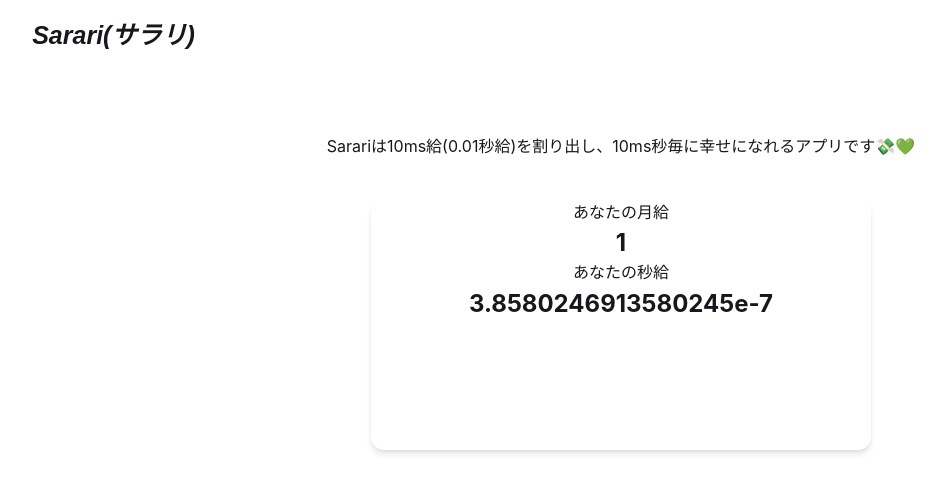
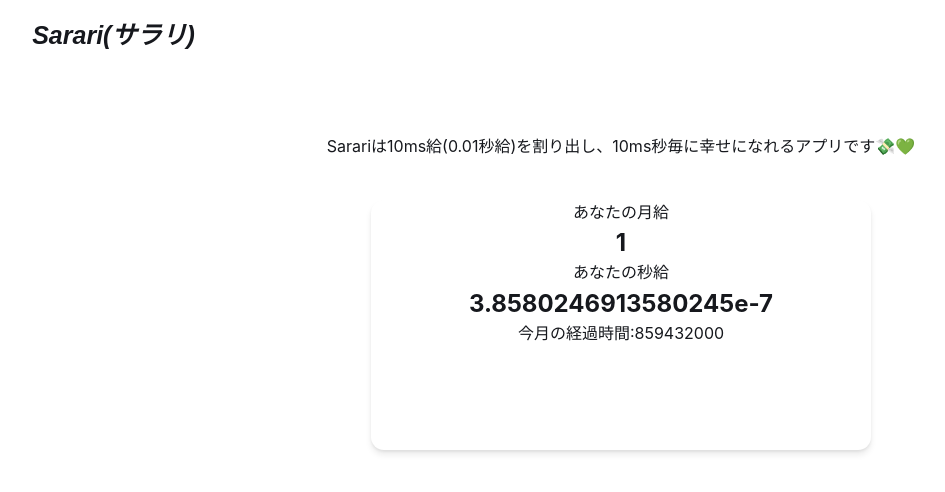
Before and after one commit to go5lab/sarari, a Next.js app: page /1 in a window 1280 px wide. Shown: the top 492 px of the page, without its empty margins (19-964 px from the left). Built offline with nearby package versions, Linux system fonts and the light colour scheme.

Commit message:
add: 今月の経過msを表示

```diff
--- a/src/pages/[salary].tsx
+++ b/src/pages/[salary].tsx
@@ -8,6 +8,22 @@
 
 import styles from "../styles/top.module.scss"
 
+function getMonthRemaining() {
+    const date = new Date(Date.now() + ((new Date().getTimezoneOffset() + (9 * 60)) * 60 * 1000))
+    const now_year = date.getFullYear()
+    const now_month = date.getMonth()+1
+    const now_day = date.getDate()
+    const now_hour = date.getHours()
+    const now_minutes = date.getMinutes()
+    const now_second = date.getSeconds()
+    const now_ms = date.getMilliseconds()
+    const from = new Date(`${now_year}/${now_month}/1/0:0:0:0`)
+    const to = new Date(`${now_year}/${now_month}/${now_day}/${now_hour}:${now_minutes}:${now_second}:${now_ms}`)
+    const ms = to.getTime() - from.getTime()
+    const remaining = Math.floor(ms / (1000*60*60*24))
+    return String(ms)
+}
+
 const Page: NextPage = () => {
     const inputRef = React.useRef<HTMLInputElement>(null)
     const handleClick = (e) =>  {
@@ -16,6 +32,7 @@
     }
     const router = useRouter()
     const { salary } = router.query
+    const progress_month = getMonthRemaining()
     const sec_salary = (Number(salary) / 2592000)
 
     const appName = process.env.serviceName
@@ -33,6 +50,7 @@
                     <h2>{salary}</h2>
                     <p>あなたの秒給</p>
                     <h2>{sec_salary}</h2>
+                    <p>今月の経過時間:{progress_month}</p>
                 </div>
             </main>
         </div>
```
